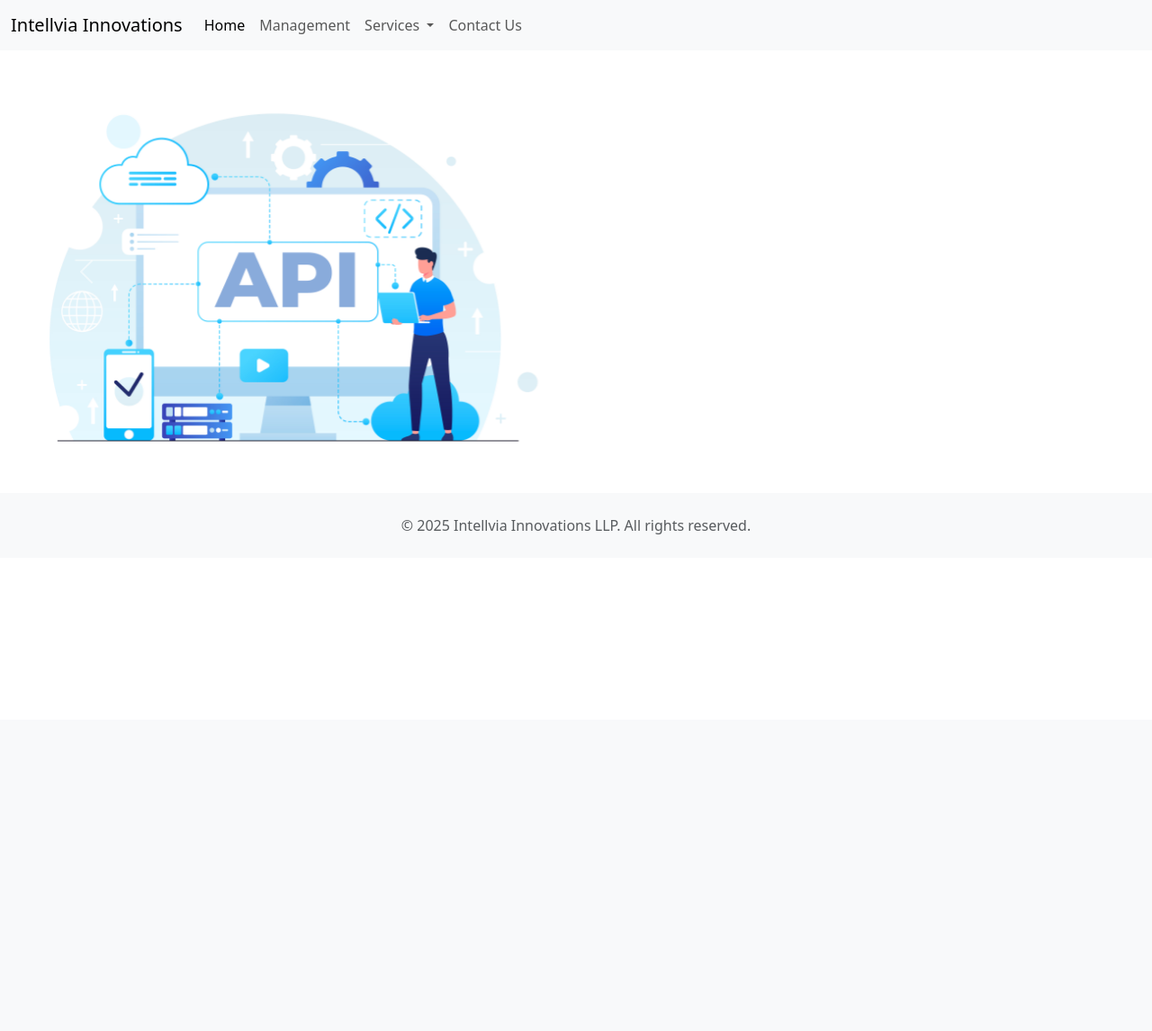
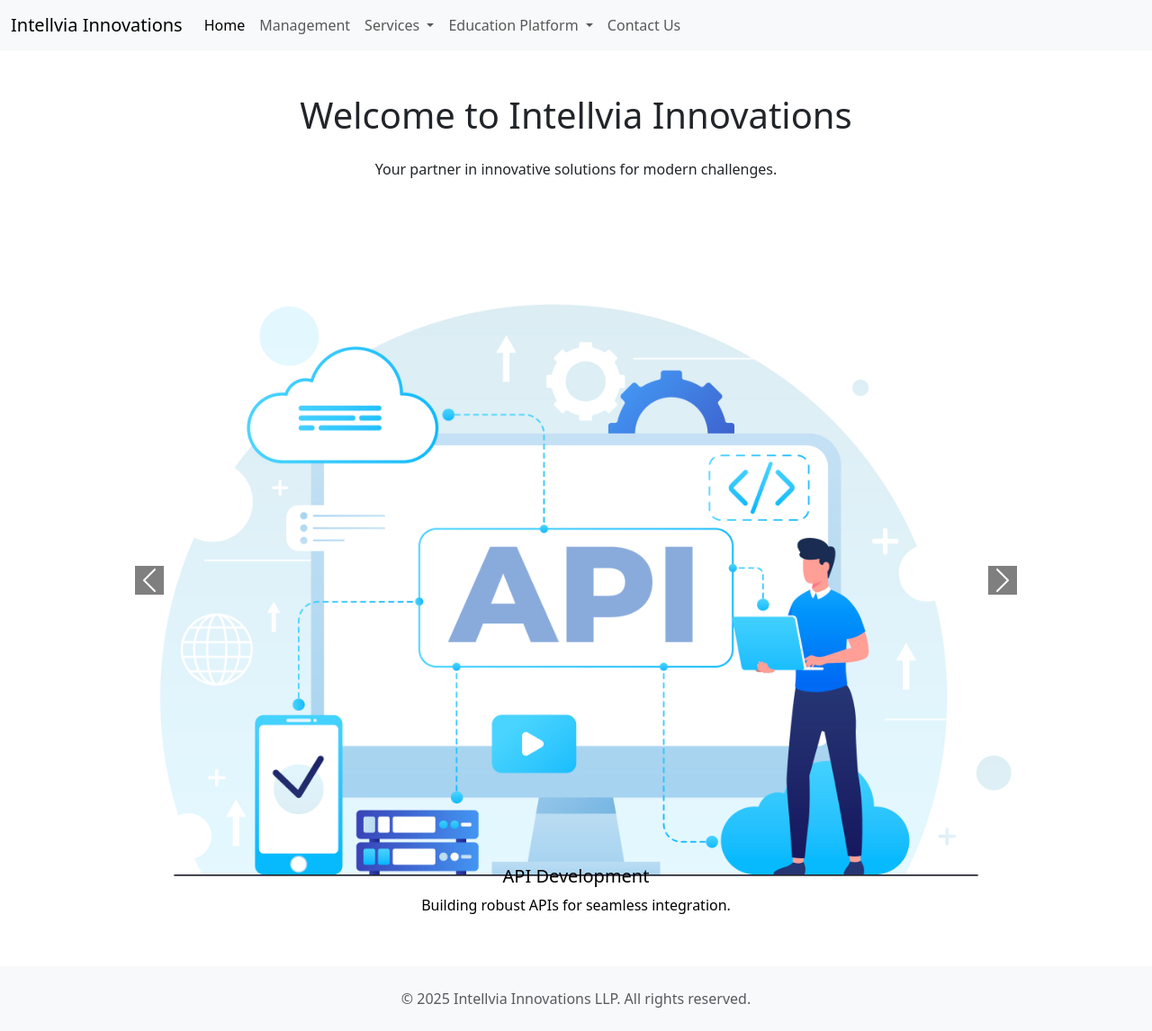
Before and after one commit to UCSPavanKumar/CGQLabs, a Django app: page /src/ in a window 1280 px wide. Shown: the whole page at 90% size. Before the commit the page ends 594 px from the top, so only its background shows below. Run offline with Django 5.2, Linux system fonts and the light colour scheme; some libraries are stand-ins or nearby versions.

Commit message:
changed index page and added education category

```diff
--- a/students/templates/students/index.html
+++ b/students/templates/students/index.html
@@ -2,26 +2,54 @@
 {% load static %}
 {{message}}
 {%block content%}
-<div id="carouselExampleSlidesOnly" class="carousel slide" >
+<div class="container mt-5">
+    <h1 class="text-center mb-4">Welcome to Intellvia Innovations</h1>
+    <p class="text-center">Your partner in innovative solutions for modern challenges.</p>
+<div id="carouselExampleIndicators" class="carousel slide" data-ride="carousel">
+    <ol class="carousel-indicators">
+        <li data-target="#carouselExampleIndicators" data-slide-to="0" class="active"></li>
+        <li data-target="#carouselExampleIndicators" data-slide-to="1"></li>
+        <li data-target="#carouselExampleIndicators" data-slide-to="2"></li>
+    </ol>
     <div class="carousel-inner">
         <div class="carousel-item active">
-    <img class="d-block w-50" src="{% static 'images/api.jpg' %}" alt="API Integration">
+
+            <img class="d-block w-100" src="{% static 'images/api.jpg' %}" alt="First slide">
+            <div class="carousel-caption d-none d-md-block " style="color: black;">
+                <h5>API Development</h5>
+                <p>Building robust APIs for seamless integration.</p>
+            </div>
         </div>
         <div class="carousel-item">
-      <img class="d-block w-50" src="{% static 'images/finance.jpeg' %}" alt="Financial Products">
+            <img class="d-block w-100" src="{%static 'images/automation.jpeg' %}" alt="Second slide">
+            <div class="carousel-caption d-none d-md-block mt-10" style="color: black;">
+                <h5>Automation Solutions</h5>
+                <p>Streamlining processes with cutting-edge automation.</p>
+            </div>
         </div>
         <div class="carousel-item">
-      <img class="d-block w-50" src="{% static 'images/automation.jpeg' %}" alt="Automation">
+            <img class="d-block w-100" src="{% static 'images/cloud.png' %}" alt="Third slide">
+            <div class="carousel-caption d-none d-md-block" style="color: black;">
+                <h5>Cloud Services</h5>
+                <p>Empowering businesses with scalable cloud solutions.</p>
             </div>
         </div>
-   <button class="carousel-control-prev" type="button" data-bs-target="#carouselExample" data-bs-slide="prev">
-    <span class="carousel-control-prev-icon" aria-hidden="true"></span>
-    <span class="visually-hidden">Previous</span>
-  </button>
-  <button class="carousel-control-next" type="button" data-bs-target="#carouselExample" data-bs-slide="next">
-    <span class="carousel-control-next-icon" aria-hidden="true"></span>
-    <span class="visually-hidden">Next</span>
-  </button>
+        <div class="carousel-item">
+            <img class="d-block w-100" src="{% static 'images/finance.jpeg' %}" alt="Third slide">
+            <div class="carousel-caption d-none d-md-block" style="color: black;">
+                <h5>Financial Products</h5>
+                <p>Innovative financial solutions for modern businesses.</p>
+            </div>
+        </div>
+    </div>
+    <a class="carousel-control-prev" href="#carouselExampleIndicators" role="button" data-slide="prev">
+        <span class="carousel-control-prev-icon" aria-hidden="true" style="background-color: black;"></span>
+        <span class="sr-only">Previous</span>
+    </a>
+    <a class="carousel-control-next" href="#carouselExampleIndicators" role="button" data-slide="next">
+        <span class="carousel-control-next-icon" aria-hidden="true" style="background-color: black;"></span>
+        <span class="sr-only" style="color: black;">Next</span>
+    </a>
 </div>
 </div>
 {% endblock%}
--- a/templates/base.html
+++ b/templates/base.html
@@ -6,11 +6,15 @@
 
     {%load static%}
     {% block css_files %}
+    <link rel="stylesheet" href="https://maxcdn.bootstrapcdn.com/bootstrap/4.0.0/css/bootstrap.min.css" integrity="sha384-Gn5384xqQ1aoWXA+058RXPxPg6fy4IWvTNh0E263XmFcJlSAwiGgFAW/dAiS6JXm" crossorigin="anonymous">
     <link href="https://cdn.jsdelivr.net/npm/bootstrap@5.3.7/dist/css/bootstrap.min.css" rel="stylesheet" integrity="sha384-LN+7fdVzj6u52u30Kp6M/trliBMCMKTyK833zpbD+pXdCLuTusPj697FH4R/5mcr" crossorigin="anonymous">
     <link rel="stylesheet" href="{% static 'css/index.css' %}">
     {% endblock %}
     {% block title %}<title>Intellvia Innovations | Home</title>{% endblock %}
     {% block js_files %}
+    <script src="https://code.jquery.com/jquery-3.2.1.slim.min.js" integrity="sha384-KJ3o2DKtIkvYIK3UENzmM7KCkRr/rE9/Qpg6aAZGJwFDMVNA/GpGFF93hXpG5KkN" crossorigin="anonymous"></script>
+    <script src="https://cdnjs.cloudflare.com/ajax/libs/popper.js/1.12.9/umd/popper.min.js" integrity="sha384-ApNbgh9B+Y1QKtv3Rn7W3mgPxhU9K/ScQsAP7hUibX39j7fakFPskvXusvfa0b4Q" crossorigin="anonymous"></script>
+    <script src="https://maxcdn.bootstrapcdn.com/bootstrap/4.0.0/js/bootstrap.min.js" integrity="sha384-JZR6Spejh4U02d8jOt6vLEHfe/JQGiRRSQQxSfFWpi1MquVdAyjUar5+76PVCmYl" crossorigin="anonymous"></script>
     <script src="https://cdn.jsdelivr.net/npm/bootstrap@5.3.7/dist/js/bootstrap.bundle.min.js" integrity="sha384-ndDqU0Gzau9qJ1lfW4pNLlhNTkCfHzAVBReH9diLvGRem5+R9g2FzA8ZGN954O5Q" crossorigin="anonymous"></script>
     <script src="https://code.jquery.com/jquery-3.7.1.min.js" integrity="sha256-/JqT3SQfawRcv/BIHPThkBvs0OEvtFFmqPF/lYI/Cxo=" crossorigin="anonymous"></script>
     {% endblock%}
--- a/templates/nav.html
+++ b/templates/nav.html
@@ -26,6 +26,16 @@
             <li><a class="dropdown-item" href="{% url 'cloud_page' %}">Cloud Services</a></li>
           </ul>
         </li>
+        <li class="nav-item dropdown">
+          <a class="nav-link dropdown-toggle" href="#" role="button" data-bs-toggle="dropdown" aria-expanded="false">
+            Education Platform
+          </a>
+          <ul class="dropdown-menu">
+            <li><a class="dropdown-item" href="{% url 'api_page' %}">School Software Suite</a></li>
+            <li><a class="dropdown-item" href="#">College Software Suite</a></li>
+            <li><a class="dropdown-item" href="{% url 'finance_page' %}">Data Migration</a></li>
+          </ul>
+        </li>
         <li class="nav-item">
           <a class="nav-link" href="{% url 'contact_us' %}">Contact Us</a>
         </li>
```
Lines whose indentation alone changed are shown as unchanged.
